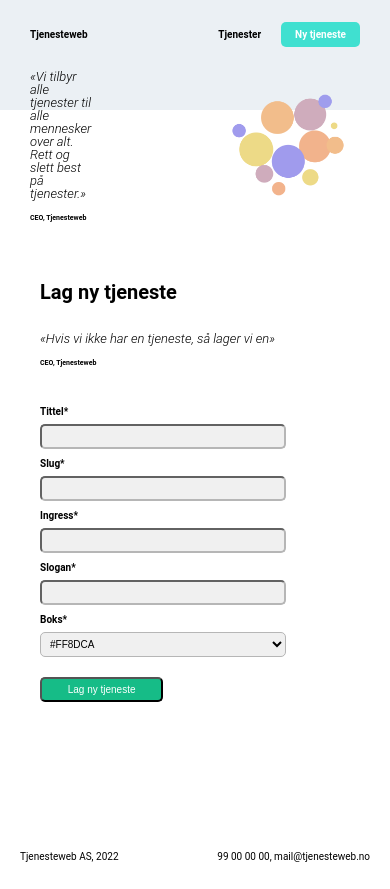
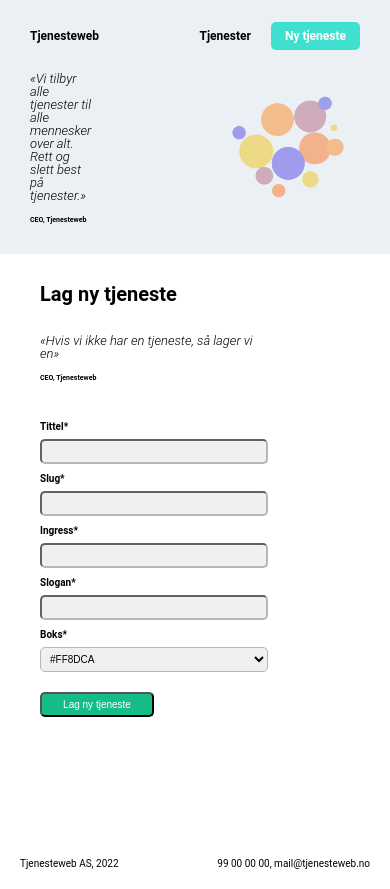
Before and after one commit to sofieH-karlsen/UIN_Exam, a React (Create React App) app in the folder react_oppgave_2_2/frontend/: page /ny in a window 390 px wide. Built offline with nearby package versions, Linux system fonts and the light colour scheme.

Commit message:
Update main.scss

```diff
--- a/react_oppgave_2_2/frontend/src/styles/scss/main.scss
+++ b/react_oppgave_2_2/frontend/src/styles/scss/main.scss
@@ -49,7 +49,7 @@ header{
   display: flex;
   flex-direction: column;
   gap: 3rem;
-  justify-content: space-evenly;
+  justify-content: space-around;
 
   nav{
     justify-items: flex-start;
@@ -235,12 +235,84 @@ footer{
   align-items: flex-end;
 }
 
-@media only screen and (max-width: 700px){
-  main{width: 80%;}
+@media only screen and (max-width: 600px){
+
+  header{
+    max-height: 250px;
+    background-color: rgb(235, 240, 244);
+    padding: 3rem;
+    display: flex;
+    flex-direction: column;
+    justify-content: space-between;
+    font-size: 1.2rem;
+
+    nav{
+      justify-items: flex-start;
+      display: flex;
+      justify-content: space-between;
+      font-weight: 600;
+
+      .active-nav{
+      color: black;
+      text-decoration: none;
+      cursor: pointer;
+
+      }
+
+      .hero{
+        display: flex;
+        gap: 40%;
+        justify-content: space-between;
+        align-items: center;
+
+
+        .leftHero{
+          display: flex;
+          align-content: flex-start;
+          width: 200px ;
+
+        }
+        cite{
+          font-style: italic;
+          font-size: 2rem;
+          font-weight: 300;
+        }
+        span{
+          font-weight: 700;
+          font-size: 0.7rem;
+        }
+        .circles{
+          margin-right: 5rem;
+          height: 10vh;
+          width: 10vh;
+        }
+      }
+    }
+
+
+  main{
+    width: 80%;
+    margin: 3rem 4rem;
+    display: flex;
+    flex-direction: column;
+    gap: 1rem;
+
+    #search{
+      border-radius: 5px;
+      padding: 3px;
+      text-align: center;
+    }
+      .ofCards{
+        display: flex;
+        flex-wrap: wrap;
+        flex-direction: row;
+        text-align: center;
+        gap: 1.2rem;
+    }
+
+
   .services{height: 20%;}
-  header{height: 20%;}
   .footer {width: 80%;}
-
-}
-
-// } TODO: SJEKK OPP MEDIA QUERY etc
+      }
+    }
+  }
```
